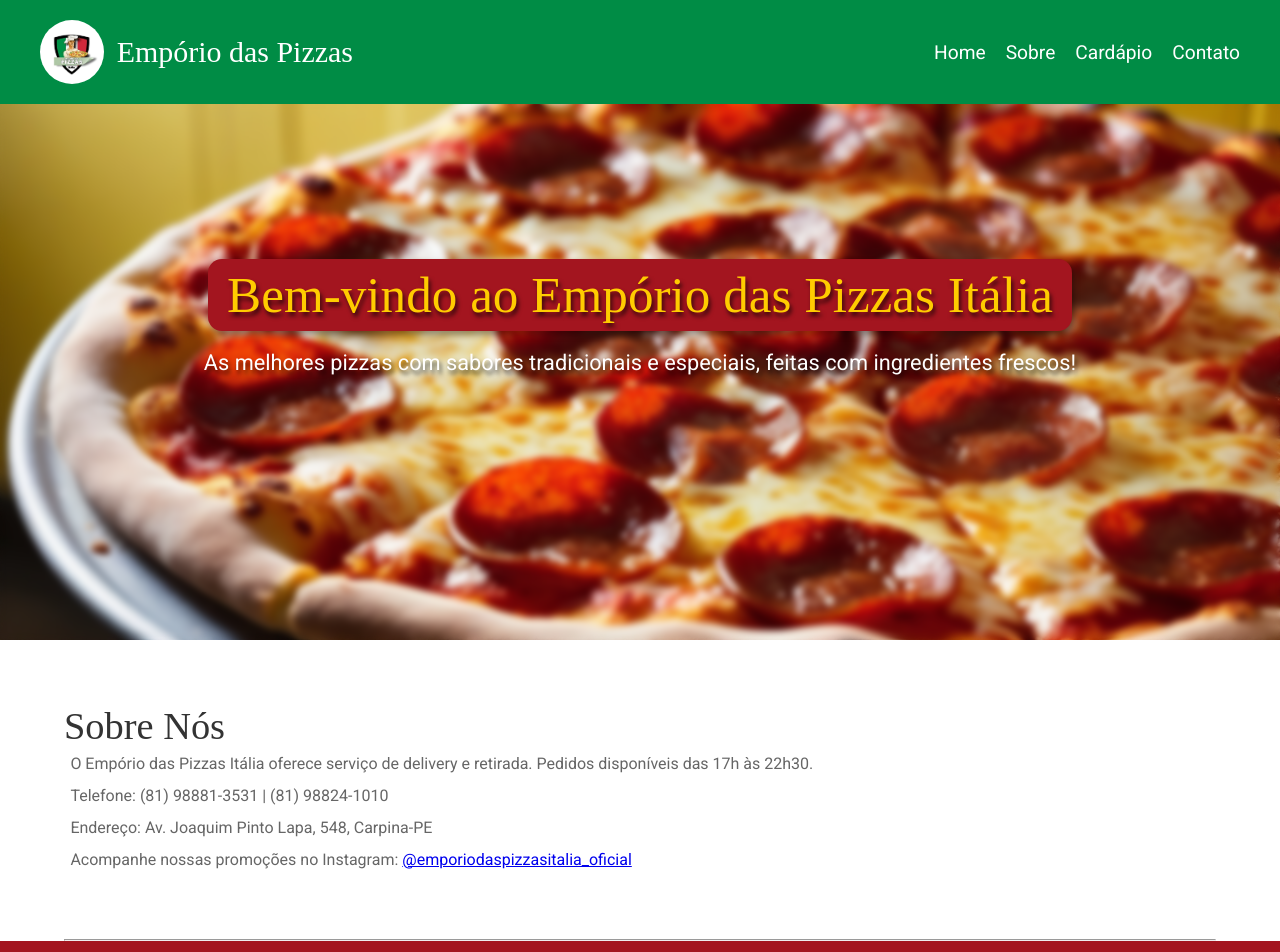
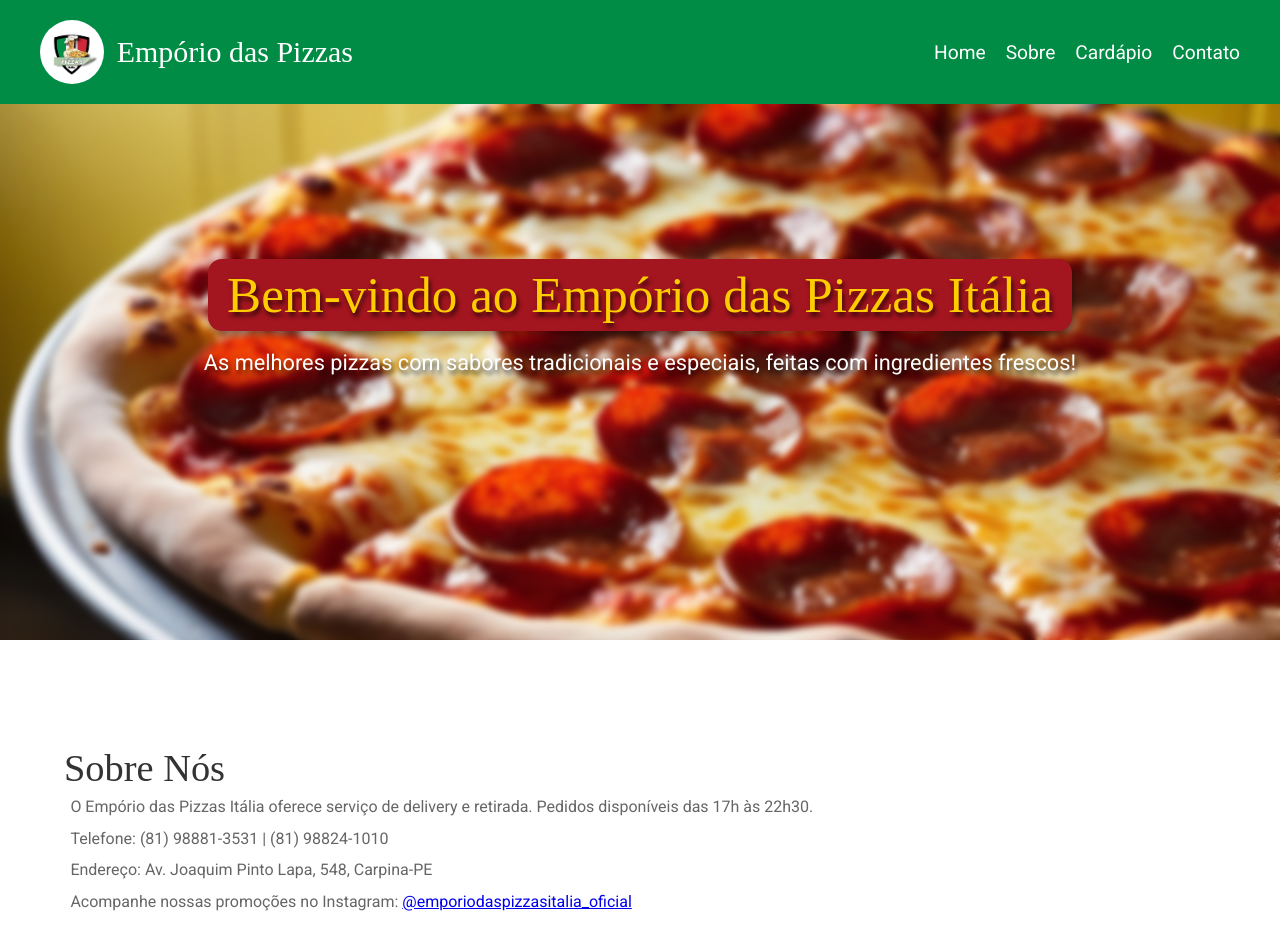
Before and after one commit to BMinority/REACT-Emporio-Pizzas, a React (Vite) app in the folder emporio-das-pizzas/: page / in a window 1280 px wide. Shown: the top 952 px of the page. Built offline with nearby package versions, Linux system fonts and the light colour scheme; a web font is replaced by a local one.

Commit message:
style about

```diff
--- a/emporio-das-pizzas/src/css/Sobre.css
+++ b/emporio-das-pizzas/src/css/Sobre.css
@@ -4,6 +4,7 @@
     display: flex;
     flex-direction: column;
     justify-content: center;
+    height: 30vw;
 }
 
 .about-section p {
```
